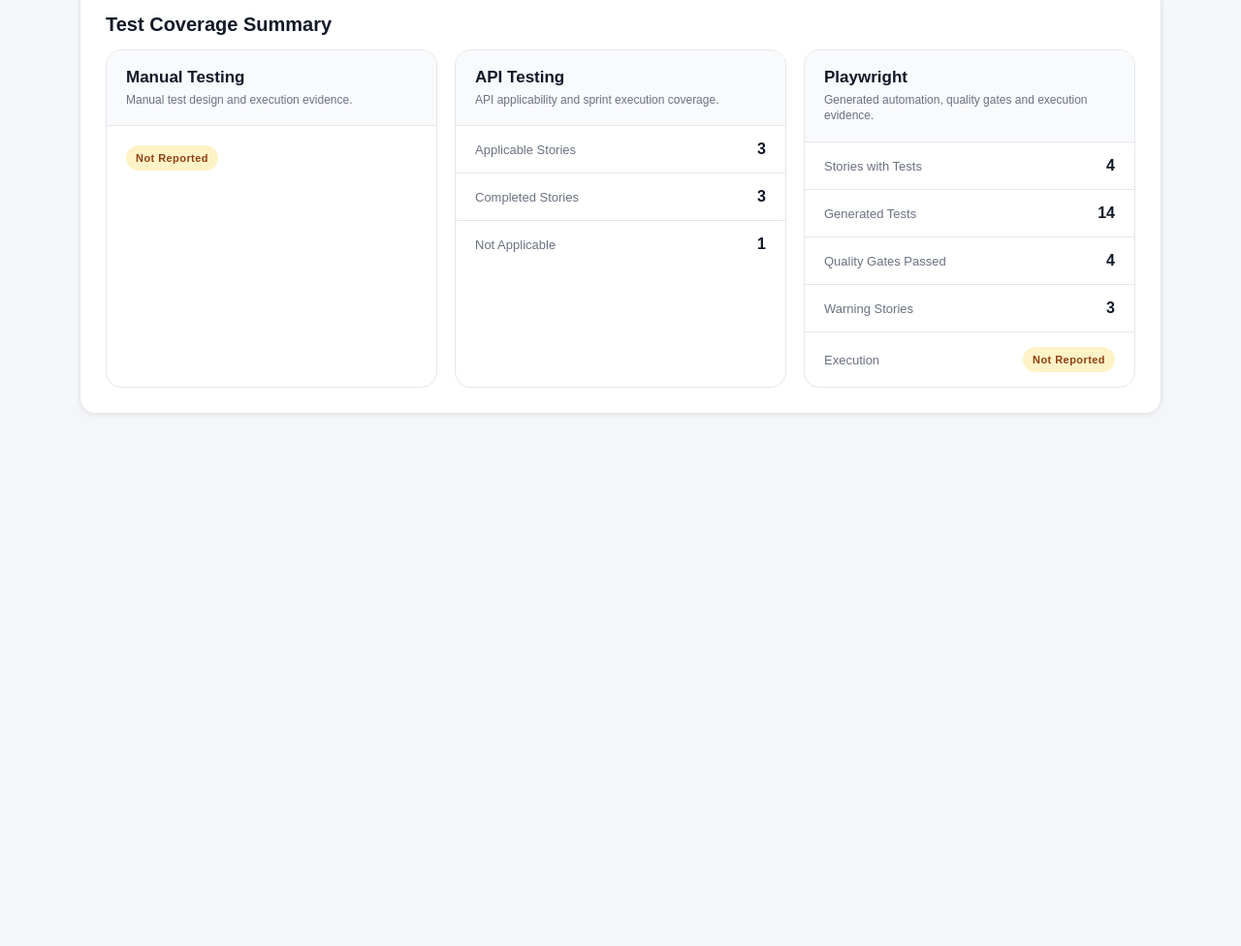
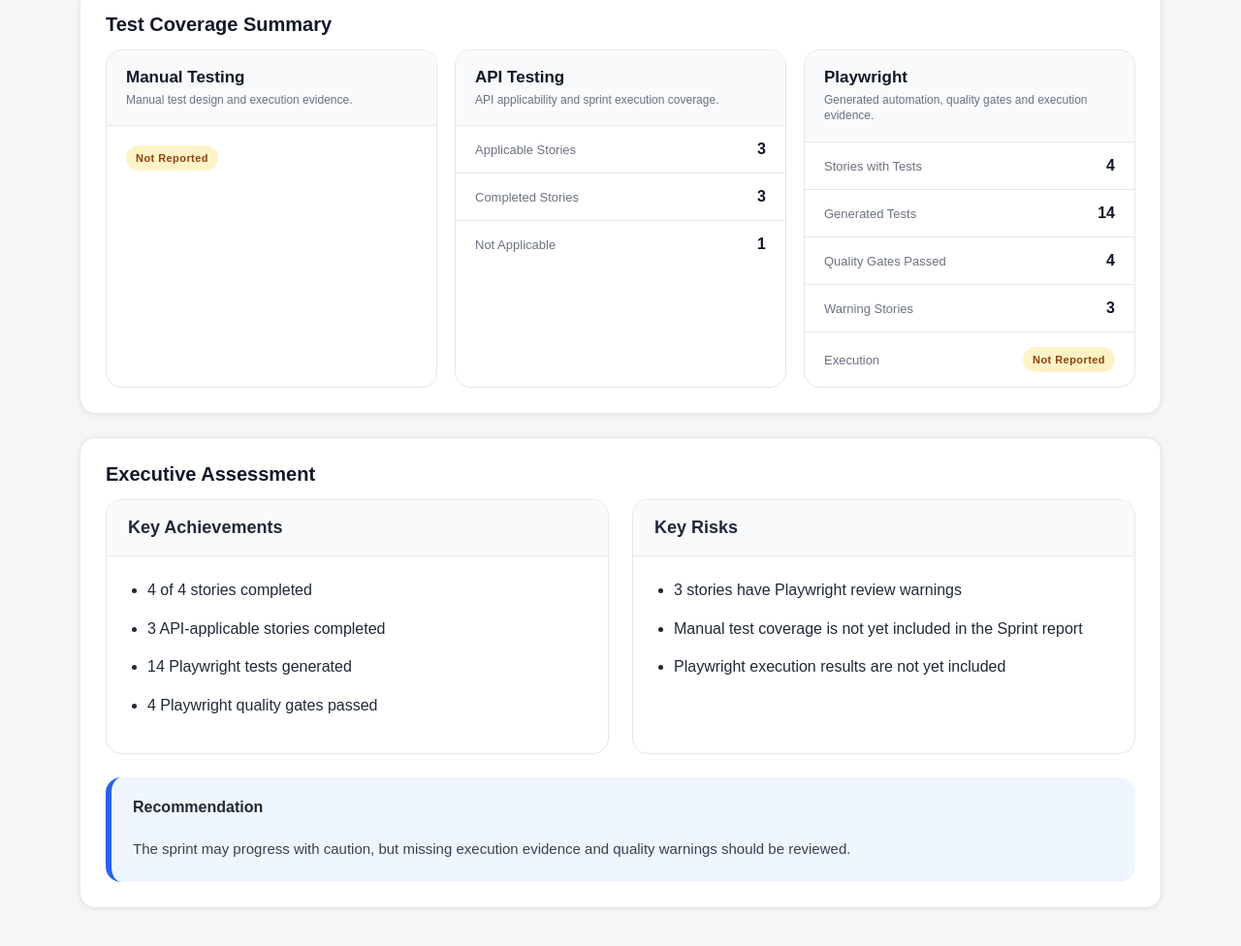
Before and after one commit to balatoth/QA-AI-copilot-V2, a plain HTML site: page executions/MP/sprint-1/MP-SPRINT-20260716122134/reporting/sprint-report.html in a window 1280 px wide. Shown: the part 1502-2478 px from the top of the page at 97% size. Before the commit the page ends 1985 px from the top, so only its background shows below. Drawn offline with Linux system fonts and the light colour scheme.

Commit message:
Update HTML manager execution report

```diff
--- a/executions/MP/sprint-1/MP-SPRINT-20260716122134/reporting/sprint-report.html
+++ b/executions/MP/sprint-1/MP-SPRINT-20260716122134/reporting/sprint-report.html
@@ -355,6 +355,66 @@
       padding: 20px;
     }
 
+.executive-grid {
+  display: grid;
+  grid-template-columns: 1fr 1fr;
+  gap: 24px;
+}
+
+.executive-card {
+  border: 1px solid #e5e7eb;
+  border-radius: 16px;
+  background: #ffffff;
+  overflow: hidden;
+}
+
+.executive-card-header {
+  padding: 18px 22px;
+  background: #f8fafc;
+  border-bottom: 1px solid #e5e7eb;
+}
+
+.executive-card-header h4 {
+  margin: 0;
+  font-size: 18px;
+}
+
+.executive-card-body {
+  padding: 22px;
+}
+
+.executive-card ul {
+  margin: 0;
+  padding-left: 20px;
+}
+
+.executive-card li {
+  margin-bottom: 14px;
+  line-height: 1.6;
+}
+
+.recommendation-box {
+  margin-top: 24px;
+  padding: 22px;
+  border-radius: 16px;
+  background: #eff6ff;
+  border-left: 6px solid #2563eb;
+}
+
+.recommendation-box h4 {
+  margin-top: 0;
+}
+
+.recommendation-box p {
+  margin-bottom: 0;
+}
+
+@media (max-width: 980px) {
+  .executive-grid {
+    grid-template-columns: 1fr;
+  }
+}
+
     @media print {
       body {
         background: #ffffff;
@@ -452,7 +512,7 @@
 
         <div>
           <span>Generated</span>
-          <strong>2026-07-19T07:16:03.443Z</strong>
+          <strong>2026-07-19T07:23:11.522Z</strong>
         </div>
       </div>
     </header>
@@ -796,6 +856,52 @@
       </div>
     </section>
 
+<section class="section">
+
+  <h3>Executive Assessment</h3>
+
+  <div class="executive-grid">
+
+    <article class="executive-card">
+
+      <div class="executive-card-header">
+        <h4>Key Achievements</h4>
+      </div>
+
+      <div class="executive-card-body">
+
+        <ul><li>4 of 4 stories completed</li><li>3 API-applicable stories completed</li><li>14 Playwright tests generated</li><li>4 Playwright quality gates passed</li></ul>
+
+      </div>
+
+    </article>
+
+    <article class="executive-card">
+
+      <div class="executive-card-header">
+        <h4>Key Risks</h4>
+      </div>
+
+      <div class="executive-card-body">
+
+        <ul><li>3 stories have Playwright review warnings</li><li>Manual test coverage is not yet included in the Sprint report</li><li>Playwright execution results are not yet included</li></ul>
+
+      </div>
+
+    </article>
+
+  </div>
+
+  <div class="recommendation-box">
+
+    <h4>Recommendation</h4>
+
+    <p>The sprint may progress with caution, but missing execution evidence and quality warnings should be reviewed.</p>
+
+  </div>
+
+</section>
+
   </main>
 </body>
 </html>
```
